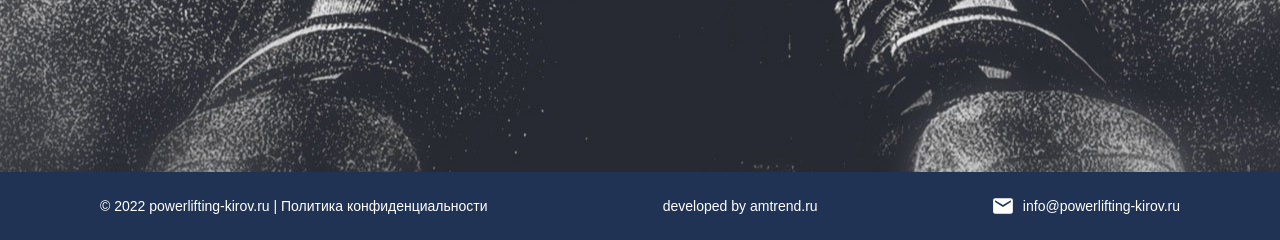
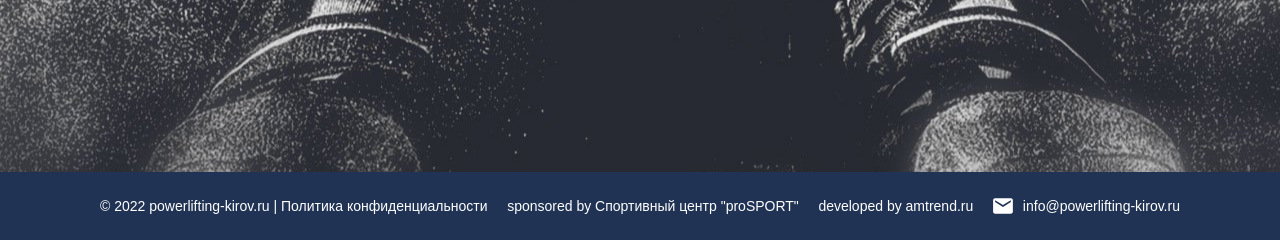
Before and after one commit to Amtrend/pwrlft, a Django app: template code/pwrlftmain/templates/pwrlftmain/news.html in a window 1280 px wide. Shown: the part 560-800 px from the top of the page. Run offline with Django 3.2, Linux system fonts and the light colour scheme; the template is opened without the code that fills it, so the values that code supplies are empty.

Commit message:
add sponsor

```diff
--- a/code/templates/inc/_footer.html
+++ b/code/templates/inc/_footer.html
@@ -3,6 +3,7 @@
 <section id="footer">
     <div class="footer">
         <p class="footer_text footer_block_mob">© {% now 'Y' %} <a href="{% url 'home' %}" class="unlink_class_footer">powerlifting-kirov.ru</a> | <a href="{% url 'privacy' %}" class="unlink_class_footer">Политика конфиденциальности</a></p>
+        <p class="footer_text footer_block_mob">sponsored by  <a href="https://vk.com/prosport.kirov" class="unlink_class_footer" target="_blank">Спортивный центр "proSPORT"</a></p>
         <p class="footer_text footer_block_mob">developed by  <a href="https://amtrend.ru" class="unlink_class_footer" target="_blank">amtrend.ru</a></p>
         <a href="mailto:info@powerlifting-kirov.ru" target="_blank" class="unlink_class_footer unlink_class_footer-mail"><div class="footer_mail">
             <img src="{% static 'img/mailico.svg' %}" alt="mailico.svg" class="footer_mail_img">
```
